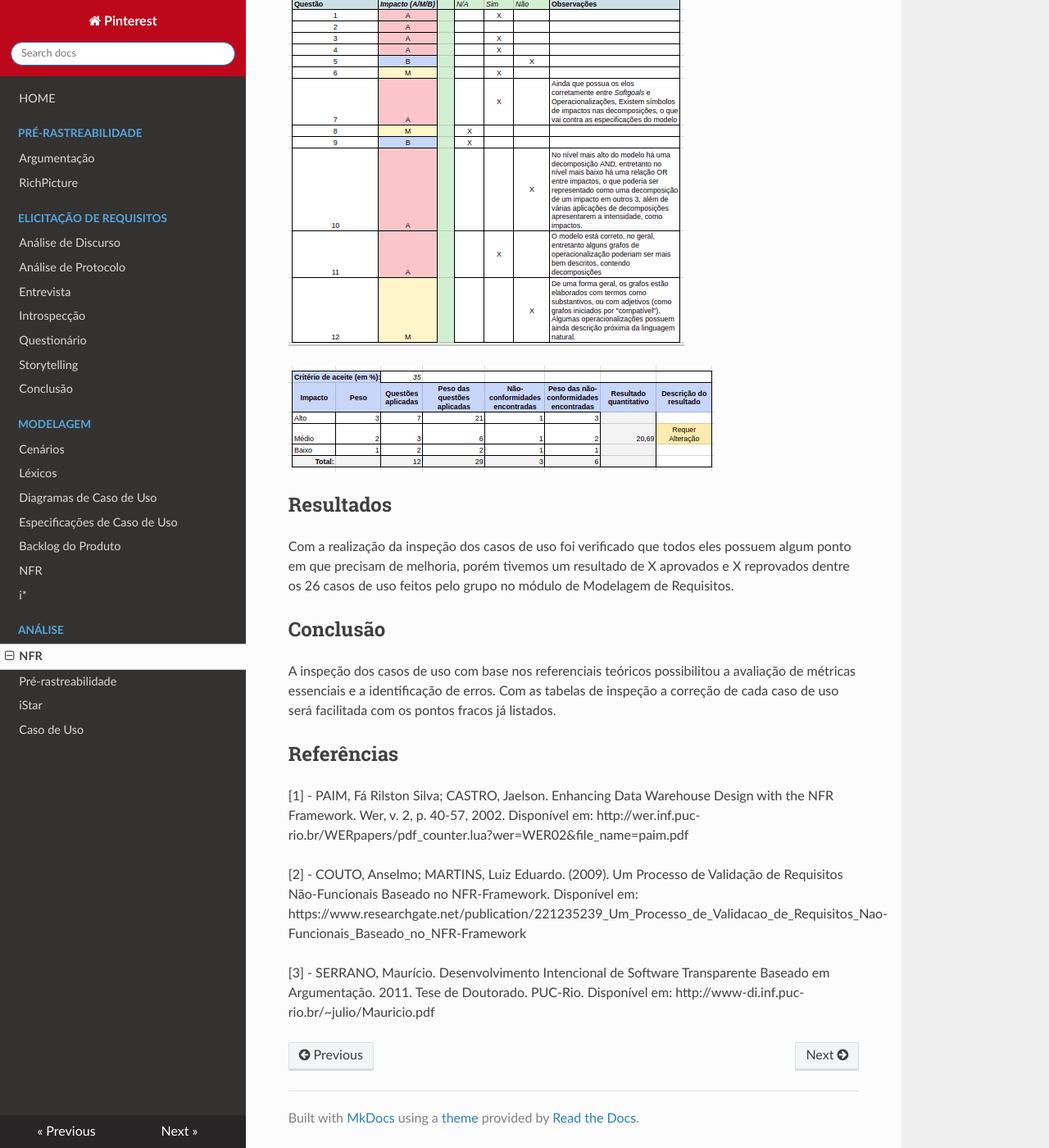
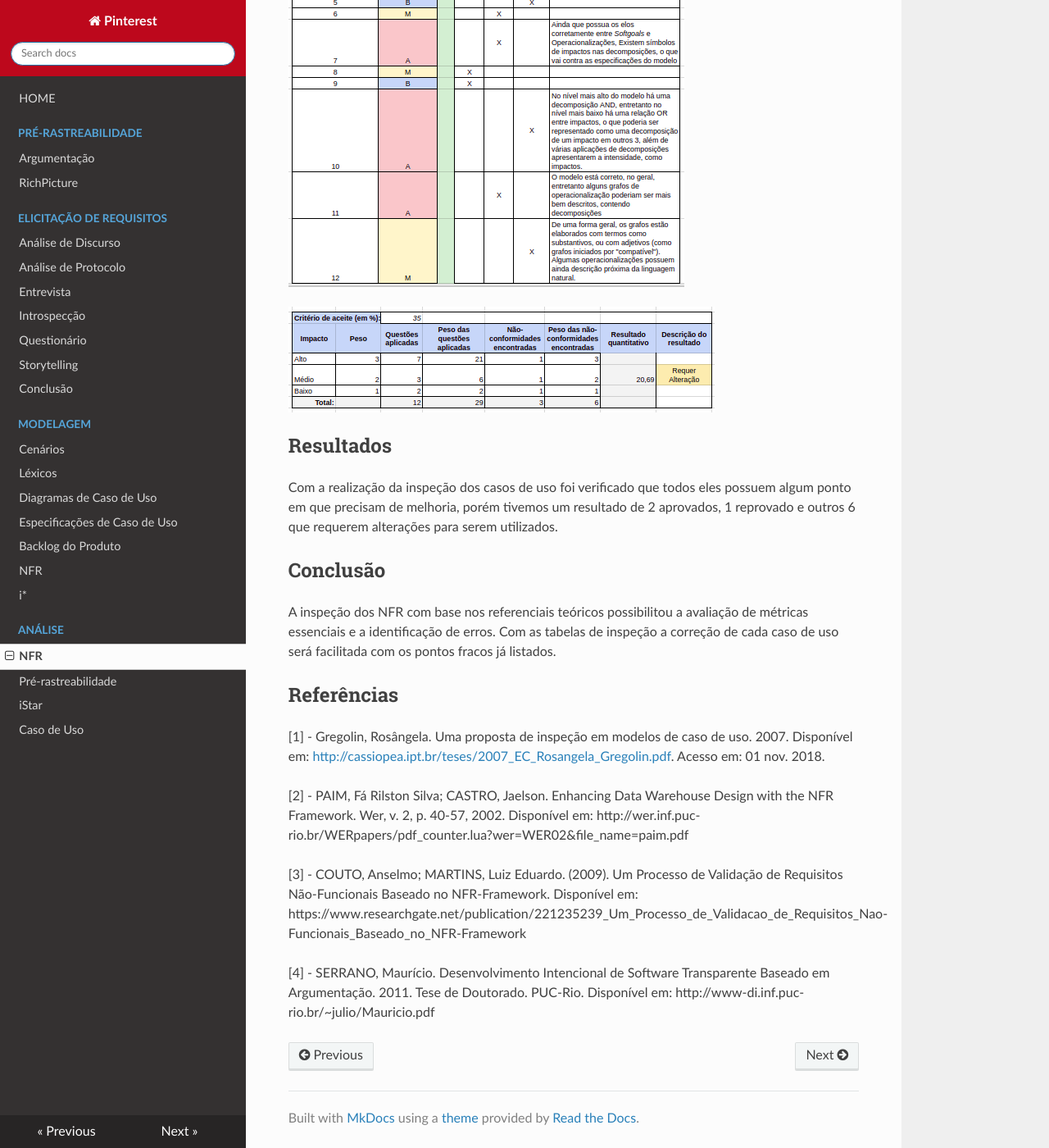
Before and after one commit to joberthrogers18/2018.2-Requisitos-Pinterest, an MkDocs documentation site: the page built from docs/analise_NFR.md, in a window 1280 px wide and 1400 px high, scrolled down 9089 px. Shown: the whole window at 82% size. Built offline with MkDocs 1.6.1, drawn with Linux system fonts in a browser that asks for light colours; nearby versions of some CDN libraries; old or Windows-style settings are respelled for this version of MkDocs; some of the changed text lies outside the part shown.

Commit message:
Fixed wrong texts and information

```diff
--- a/docs/analise_NFR.md
+++ b/docs/analise_NFR.md
@@ -21,9 +21,9 @@
 
 As métricas utilizadas e a metodologia são elaboradas a partir do estudo “Uma proposta de inspeção em modelos de caso de uso” de Rosângela Gregolin [ [1] ](#referencias). Neste estudo a autora levanta critérios, regras e modelos para a melhor inspeção de casos de uso, tanto em formato de diagrama, quanto sua descrição.
 
+As questões utilizadas foram retiradas nos artigos de Couto  [ [3] ](#referencias) e Serrano [ [4] ](#referencias).
+
 A metodologia possui certas adaptações para melhor adequá-la ao contexto da disciplina, pois não é feito desenvolvimento de protótipos e documentos específicos requisitados pelo modelo.
-
-Para uma melhor avaliação e observações das métricas foram utilizadas referenciais teóricos da IBM que auxiliam na produção de um bom caso de uso e com isso consegue-se visualizar melhor os erros cometidos no caso de uso desenvolvidos no projeto da matéria e elaborar melhores observações a respeito da métrica analisada.
 
 A seguir pode-se conferir os modelos utilizados para a realização da inspeção:
 
@@ -113,16 +113,18 @@
 
 ## Resultados
 
-Com a realização da inspeção dos casos de uso foi verificado que todos eles possuem algum ponto em que precisam de melhoria, porém tivemos um resultado de X aprovados e X reprovados dentre os 26 casos de uso feitos pelo grupo no módulo de Modelagem de Requisitos.
+Com a realização da inspeção dos casos de uso foi verificado que todos eles possuem algum ponto em que precisam de melhoria, porém tivemos um resultado de 2 aprovados, 1 reprovado e outros 6 que requerem alterações para serem utilizados.
 
 ## Conclusão
 
-A inspeção dos casos de uso com base nos referenciais teóricos possibilitou a avaliação de métricas essenciais e a identificação de erros. Com as tabelas de inspeção a correção de cada caso de uso será facilitada com os pontos fracos já listados.
+A inspeção dos NFR com base nos referenciais teóricos possibilitou a avaliação de métricas essenciais e a identificação de erros. Com as tabelas de inspeção a correção de cada caso de uso será facilitada com os pontos fracos já listados.
 
 ## Referências
 
-[1] - PAIM, Fá Rilston Silva; CASTRO, Jaelson. Enhancing Data Warehouse Design with the NFR Framework. Wer, v. 2, p. 40-57, 2002. Disponível em: http://wer.inf.puc-rio.br/WERpapers/pdf_counter.lua?wer=WER02&file_name=paim.pdf
+[1] - Gregolin, Rosângela. Uma proposta de inspeção em modelos de caso de uso. 2007. Disponível em: <http://cassiopea.ipt.br/teses/2007_EC_Rosangela_Gregolin.pdf>. Acesso em: 01 nov. 2018.
 
-[2] - COUTO, Anselmo; MARTINS, Luiz Eduardo. (2009). Um Processo de Validação de Requisitos Não-Funcionais Baseado no NFR-Framework. Disponível em: https://www.researchgate.net/publication/221235239_Um_Processo_de_Validacao_de_Requisitos_Nao-Funcionais_Baseado_no_NFR-Framework
+[2] - PAIM, Fá Rilston Silva; CASTRO, Jaelson. Enhancing Data Warehouse Design with the NFR Framework. Wer, v. 2, p. 40-57, 2002. Disponível em: http://wer.inf.puc-rio.br/WERpapers/pdf_counter.lua?wer=WER02&file_name=paim.pdf
 
-[3] - SERRANO, Maurício. Desenvolvimento Intencional de Software Transparente Baseado em Argumentação. 2011. Tese de Doutorado. PUC-Rio. Disponível em: http://www-di.inf.puc-rio.br/~julio/Mauricio.pdf
+[3] - COUTO, Anselmo; MARTINS, Luiz Eduardo. (2009). Um Processo de Validação de Requisitos Não-Funcionais Baseado no NFR-Framework. Disponível em: https://www.researchgate.net/publication/221235239_Um_Processo_de_Validacao_de_Requisitos_Nao-Funcionais_Baseado_no_NFR-Framework
+
+[4] - SERRANO, Maurício. Desenvolvimento Intencional de Software Transparente Baseado em Argumentação. 2011. Tese de Doutorado. PUC-Rio. Disponível em: http://www-di.inf.puc-rio.br/~julio/Mauricio.pdf
```
